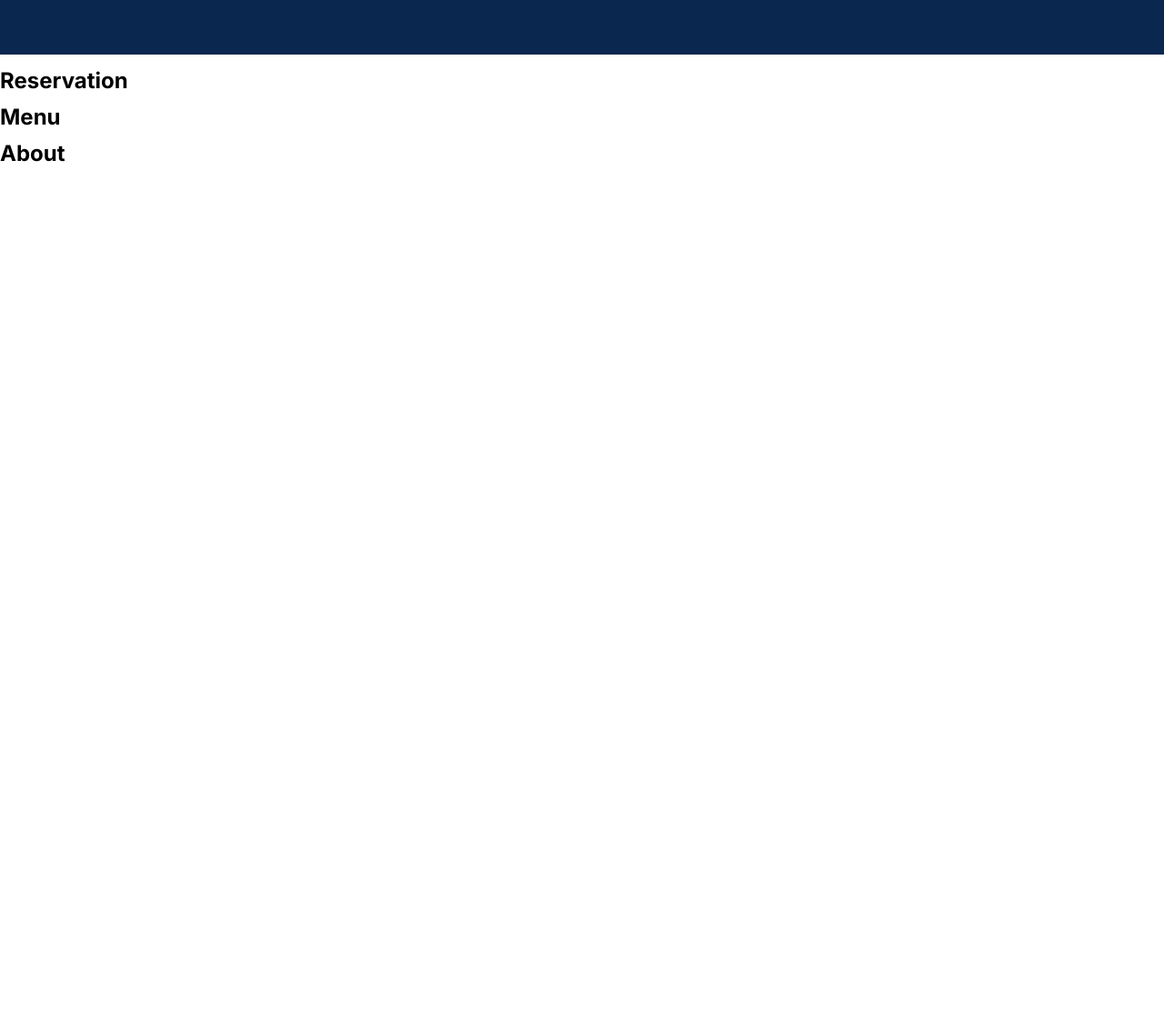
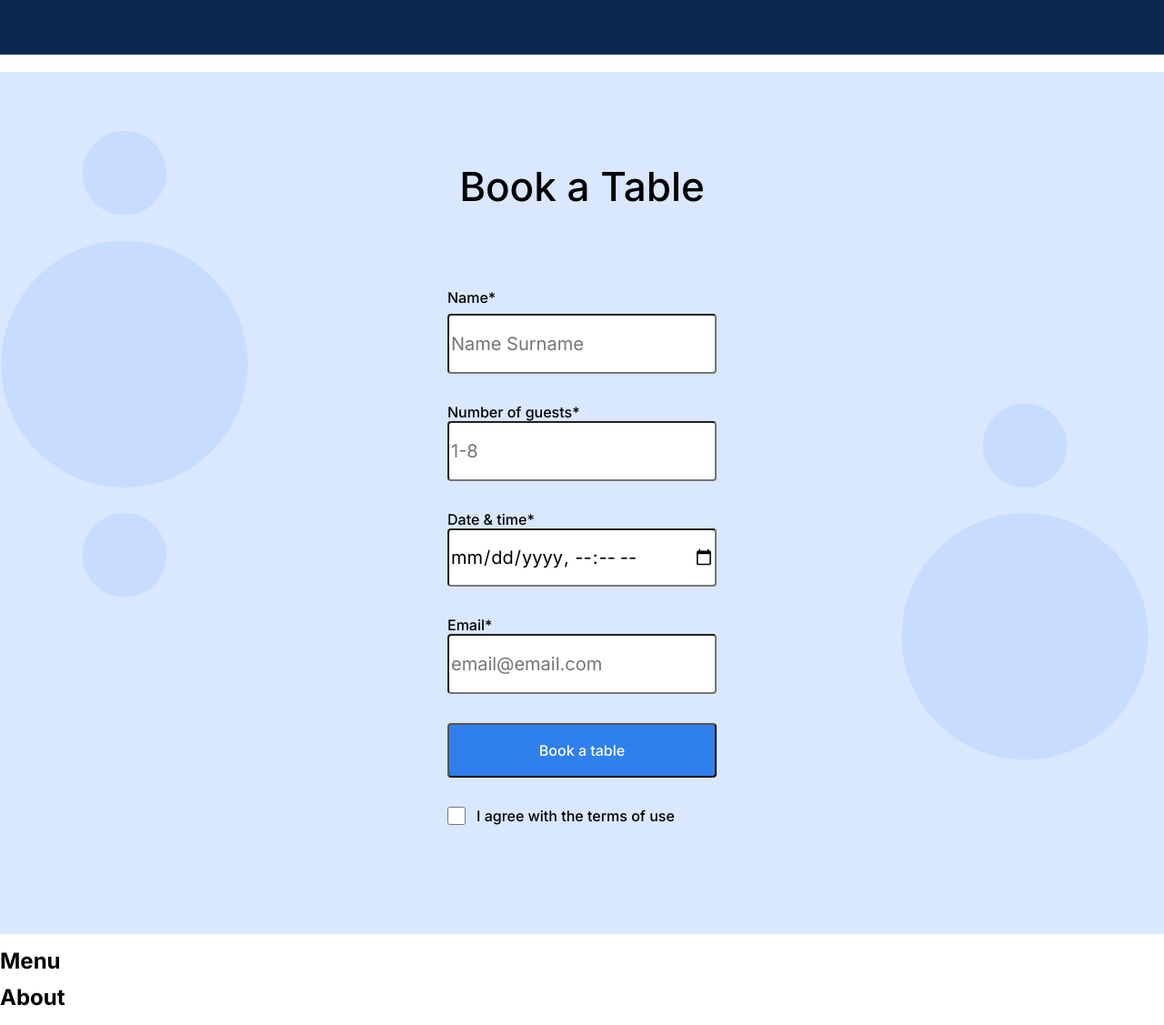
Before and after one commit to lsylvain94/se_project_coffeeshop, a plain HTML site: page index.html in a window 1280 px wide. Shown: the part 1758-2885 px from the top of the page at 91% size. Before the commit the page ends 1957 px from the top, so only its background shows below. Drawn offline with Linux system fonts and the light colour scheme.

Commit message:
update changes for new project

```diff
--- a/index.html
+++ b/index.html
@@ -90,8 +90,28 @@
 
         </section>
 
-        <section id="book-a-table" class="reservation"><h2>Reservation</h2></section>
+        <section id="book-a-table" class="reservation">
+        <h2><label class="reservation__title">Book a Table</label></h2>
+        <form class="form reservation__form">
+            <fieldset class="form__fieldset">
+                <p class="form__label">Name*</p>
+                <input class="form__input" type="text" name="firstname" placeholder="Name Surname">
 
+                <p class="form__label">Number of guests*</p>
+                <input class="form__input" type="number" min="1" max="8" name="number" placeholder="1-8">
+
+                <p class="form__label">Date & time*</p>
+                <input class="form__input" type="datetime-local">
+
+                <p class="form__label">Email*</p>
+                <input class="form__input" type="email" name="email" placeholder="email@email.com">
+
+                <button class="form__buttom" type="button" >Book a table</button>
+
+                <label id="checkbox" class="form__label form__checkbox"><input class="form__input" type="checkbox"> I agree with the terms of use</label>
+            </fieldset>
+        </form>
+    </section>
 
         <section id="menu" class="menu"><h2>Menu</h2></section>
         <section id="contacts" class="about"><h2>About</h2></section>
--- a/pages/index.css
+++ b/pages/index.css
@@ -169,8 +169,112 @@ line-height: 52px;
     line-height: 30px;
 }
 
-.reservations { background-color: #D9E7FF;
+.reservation { background-color: #D9E7FF;
     background-repeat: no-repeat;
     background-position: center;
     background-size: cover;
     background-image: url(../images/background_reservation.svg);}
+
+    .reservation__title{
+        display: flex;
+        justify-content: center;
+        padding-top: 100px;
+    margin-bottom: 80px;
+    font-family: Inter;
+font-style: normal;
+font-weight: 500;
+font-size: 44px;
+line-height: 52px;
+
+    }
+
+    .form{
+        display: flex;
+        justify-content: center;
+
+    }
+
+
+
+    .form__fieldset{
+
+        border-style: none;
+        padding-bottom: 120px;
+        display: flex;
+    flex-direction: column;
+
+    }
+
+    .form__label{
+        font-family: Inter;
+        font-style: normal;
+        font-weight: 500;
+        font-size: 16px;
+        line-height: 20px;
+       margin: 0;
+    }
+
+    .form__input{
+
+        border-radius: 4px;
+        font-family: Inter;
+font-style: normal;
+font-weight: normal;
+font-size: 20px;
+line-height: 30px;
+color: #838383;
+height: 60px;
+max-width: 385px;
+margin: 0;
+
+    }
+
+
+    .form__button:hover{
+       from{
+        opacity: 1;}
+
+       to {
+        opacity: .7;}
+    }
+
+    .form__checkbox{
+        border-radius: 2px;
+        display: flex;
+        gap: 12px;
+
+    }
+
+   .form__checkbox input[type="checkbox"] {
+       width:20px ;
+       height: 20px;
+    }
+
+    input[type="datetime-local"]{
+        color: black;
+        margin-bottom: 32px;
+    }
+
+    input[type="number"]{
+
+        margin-bottom: 32px;
+    }
+
+   button[type="button"] {
+    background-color: #2f80ed;
+    border-radius: 4px;
+    font-family: Inter;
+font-style: normal;
+font-weight: 500;
+font-size: 16px;
+color: #fff;
+line-height: 20px;
+height: 60px;
+margin-bottom: 32px;
+margin-top: 32px;
+    }
+
+    input[type="text"]{
+       margin-top: 8px;
+margin-bottom: 32px;
+    }
```
Also changed, not shown: images/check.svg (deleted).
